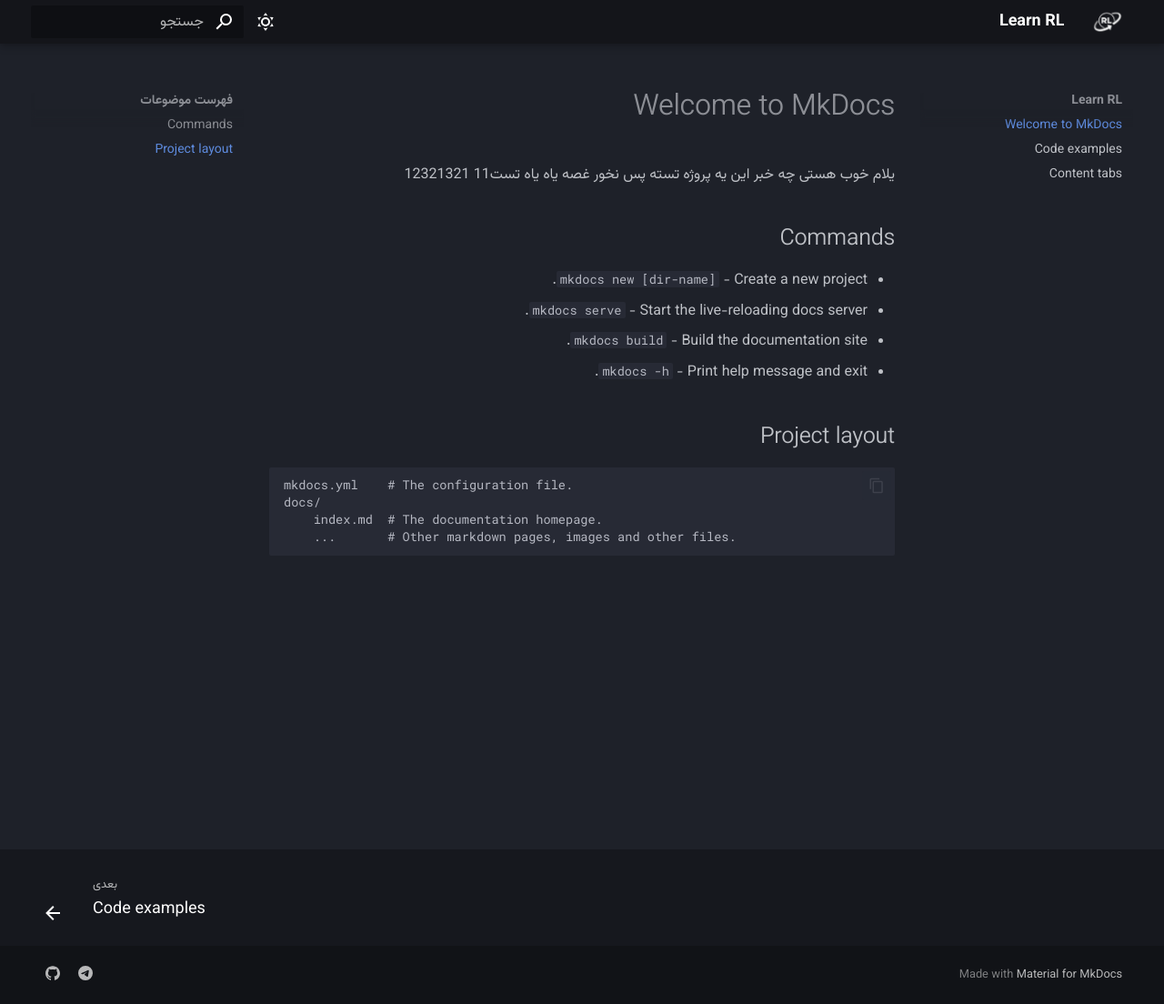
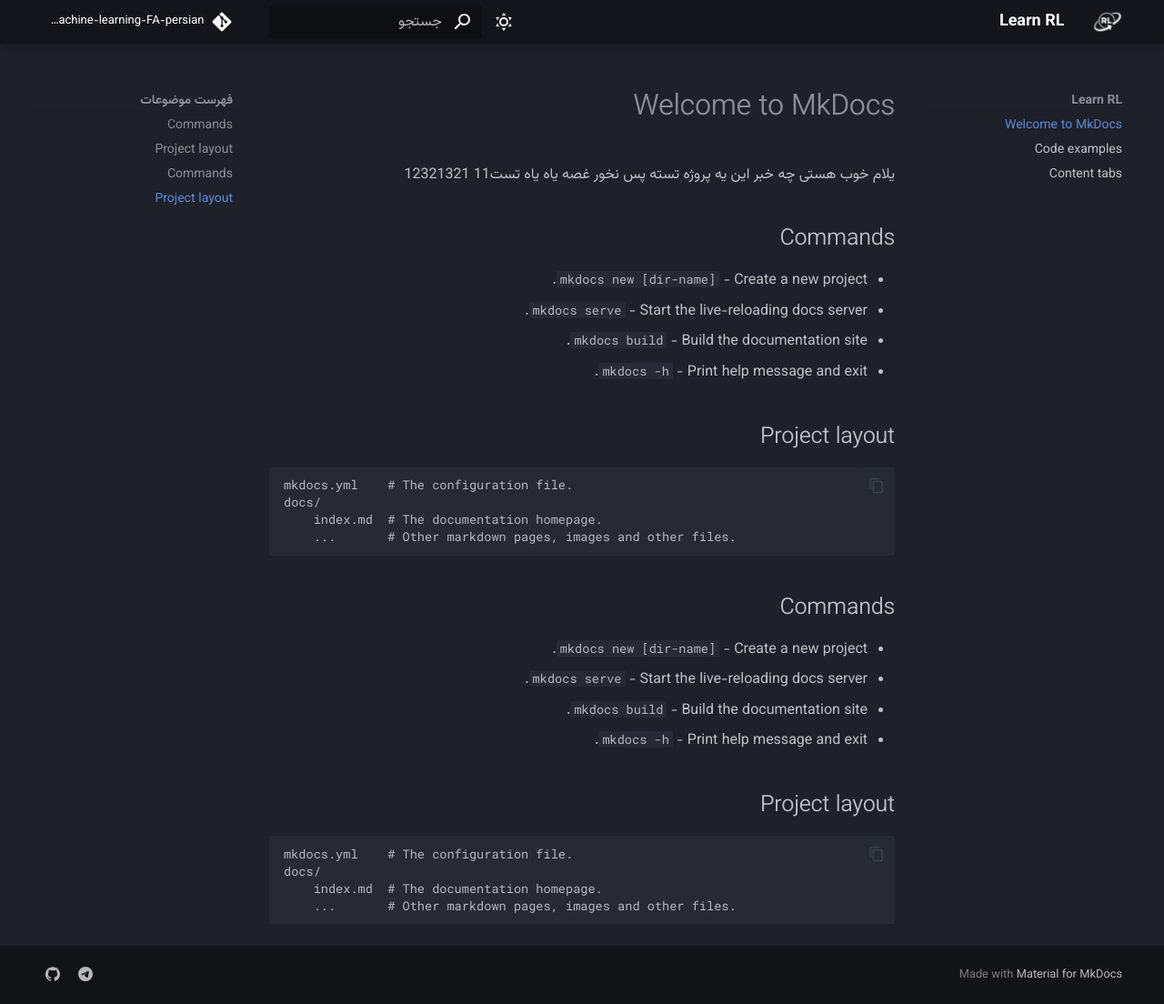
Before and after one commit to SoroushRamezani/mathematics-for-machine-learning-FA-persian, an MkDocs documentation site: the page built from docs/index.md, in a window 1280 px wide and 1104 px high. Shown: the whole window at 91% size. Built offline with MkDocs 1.6.1 and Material for MkDocs 9.7.7, drawn with Linux system fonts in a browser that asks for light colours; comment, search, counter and statistics services are not loaded.

Commit message:
header and footer done

```diff
--- a/docs/index.md
+++ b/docs/index.md
@@ -17,3 +17,18 @@
     docs/
         index.md  # The documentation homepage.
         ...       # Other markdown pages, images and other files.
+
+
+## Commands
+
+* `mkdocs new [dir-name]` - Create a new project.
+* `mkdocs serve` - Start the live-reloading docs server.
+* `mkdocs build` - Build the documentation site.
+* `mkdocs -h` - Print help message and exit.
+
+## Project layout
+
+    mkdocs.yml    # The configuration file.
+    docs/
+        index.md  # The documentation homepage.
+        ...       # Other markdown pages, images and other files.
--- a/mkdocs.yml
+++ b/mkdocs.yml
@@ -1,5 +1,7 @@
 site_name: Learn RL
 site_url: https://learnrl.ir
+repo_url: https://github.com/SoroushRamezani/mathematics-for-machine-learning-FA-persian
+repo_name: mathematics-for-machine-learning-FA-persian
 theme:
   language: fa
   logo: assets/logo.png
@@ -13,7 +15,6 @@
   #       link: https://linkedin.com/in/willettjames
   features:
     - content.code.copy
-    - navigation.footer
   font:
     text: Vazirmatn
   palette:
@@ -48,4 +49,4 @@
     - icon: simple/telegram
       link: https://t.me/TheSoroushR
     - icon: simple/github
-      link: https://github.com/SoroushRamezani/mathematics-for-machine-Learning-FA-persian
+      link: https://github.com/SoroushRamezani
```
